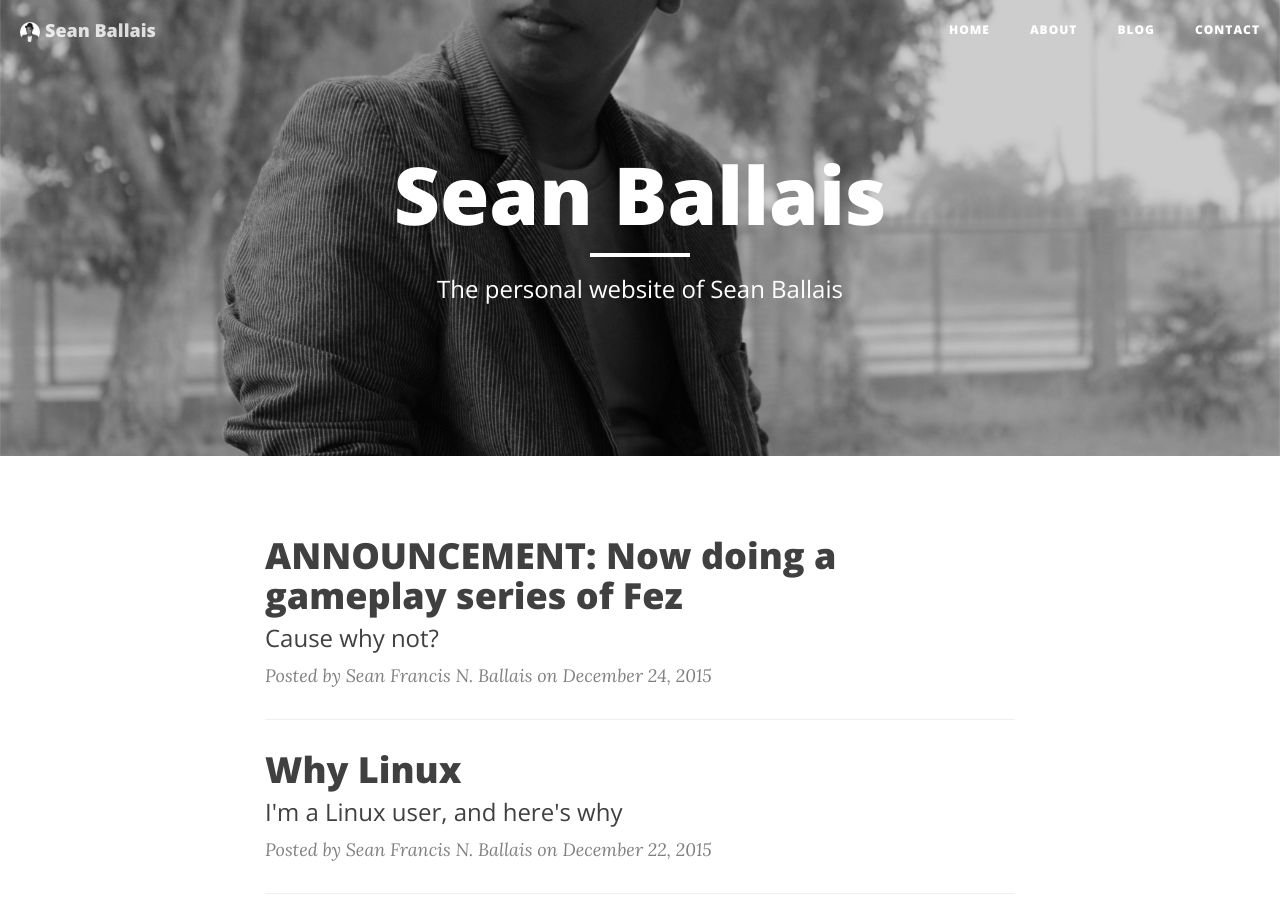
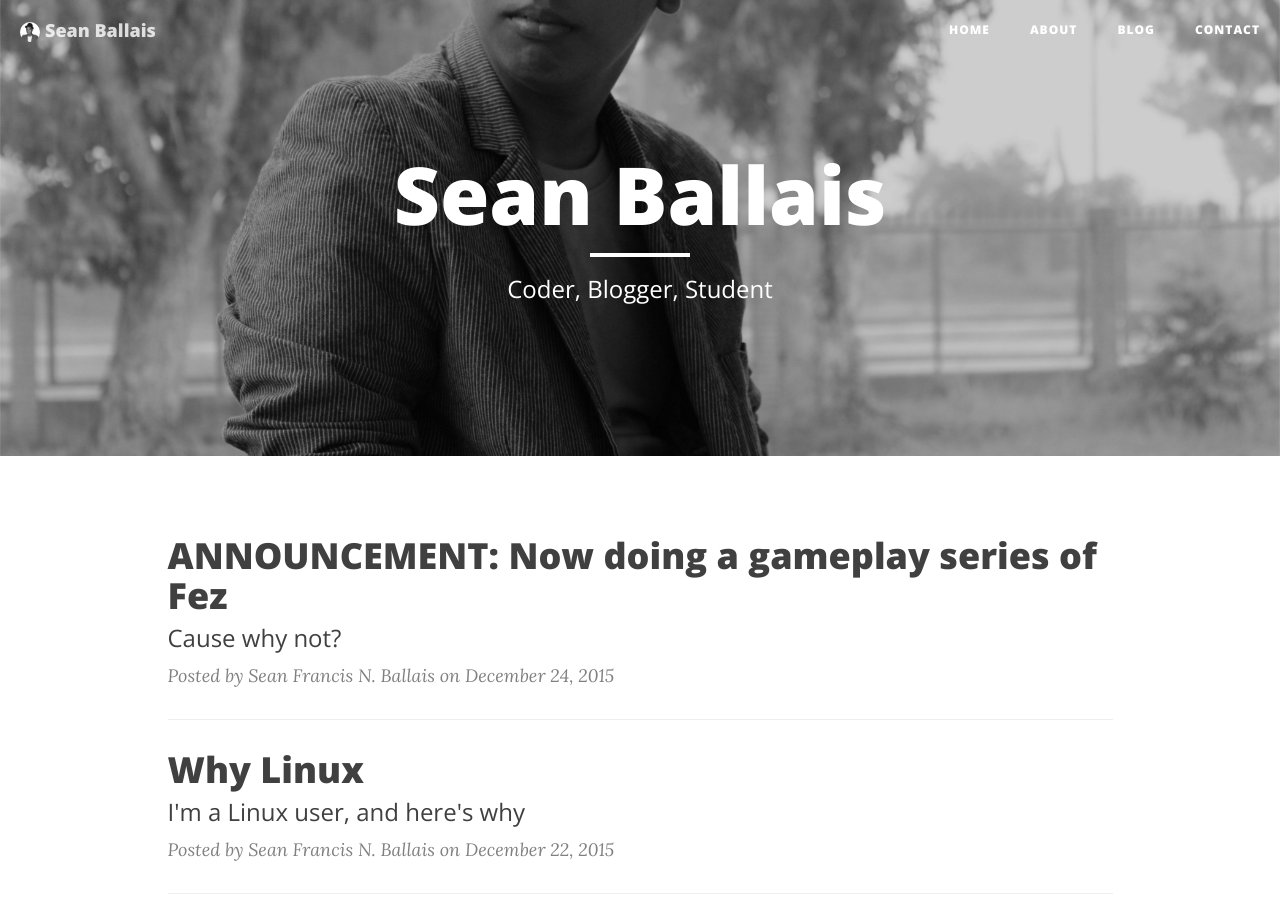
Before and after one commit to seanballais/seanballais.github.io, a Jekyll site: the page built from index.html, in a window 1280 px wide and 900 px high. Built offline with Jekyll 4.4.1, drawn with Linux system fonts in a browser that asks for light colours; nearby versions of some CDN libraries; the list of posts is cut into pages by our own code.

Commit message:
Changed the width of the content div.

```diff
--- a/_config.yml
+++ b/_config.yml
@@ -2,7 +2,7 @@
 title: Sean Ballais
 header-img: img/home-bg.jpg
 email: sfballais123@gmail.com
-description: "The personal website of Sean Francis N. Ballais"
+description: "Coder, Blogger, Student"
 baseurl: ""
 url: "http://seanballais.github.io"
 twitter_username: seanballais
@@ -20,3 +20,4 @@
 
 gems:
   - jekyll-sitemap
+  - jekyll-paginate
--- a/_layouts/page.html
+++ b/_layouts/page.html
@@ -20,7 +20,7 @@
 <!-- Main Content -->
 <div class="container">
 	<div class="row">
-		<div class="col-lg-8 col-lg-offset-2 col-md-10 col-md-offset-1">
+		<div class="col-lg-10 col-lg-offset-1">
 			{{ content }}
             {% include disqus-comments.html %}
 		</div>
--- a/index.html
+++ b/index.html
@@ -1,8 +1,12 @@
 ---
 layout: page
-description: "The personal website of Sean Ballais"
+description: "Coder, Blogger, Student"
 header-img: "img/home-bg.jpg"
 ---
+
+<div class="intro">
+
+</div>
 
 {% for post in paginator.posts %}
 <div class="post-preview">
```
